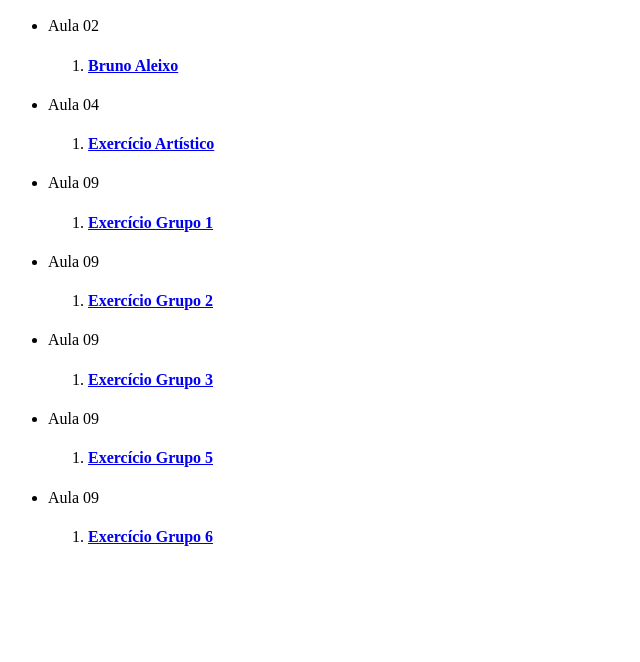
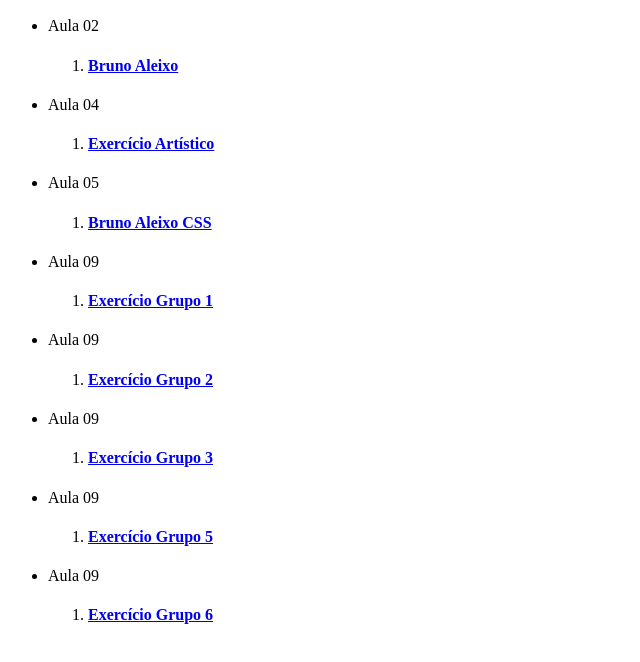
Before and after one commit to MarianaA038794/Entregas, a plain HTML site: page index.html in a window 1280 px wide. Shown: the part 96-758 px from the top of the page, without its empty margins (0-640 px from the left). Drawn offline with Linux system fonts and the light colour scheme.

Commit message:
Update index.html

```diff
--- a/index.html
+++ b/index.html
@@ -21,6 +21,12 @@
   <li>Aula 04</li>
   <ol>
     <li><a href="https://marianaa038794.github.io/NailsMMST/" target =  "_self" > <h4> Exercício Artístico </h4> </a> </li>
+  </ol>
+</ul>
+   <ul>
+  <li>Aula 05</li>
+  <ol>
+    <li><a href="https://marianaa038794.github.io/BrunoAleixoCSS/" target =  "_self" > <h4> Bruno Aleixo CSS </h4> </a> </li>
   </ol>
 </ul>
 <ul>
```
